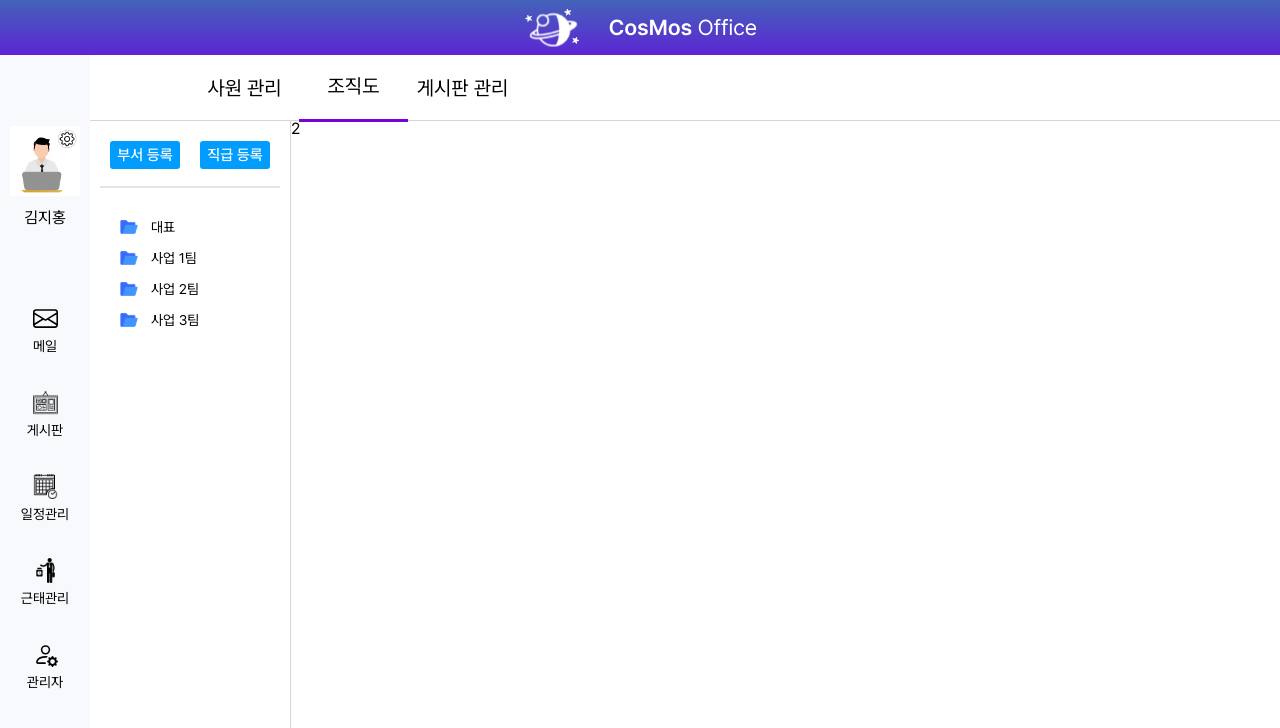
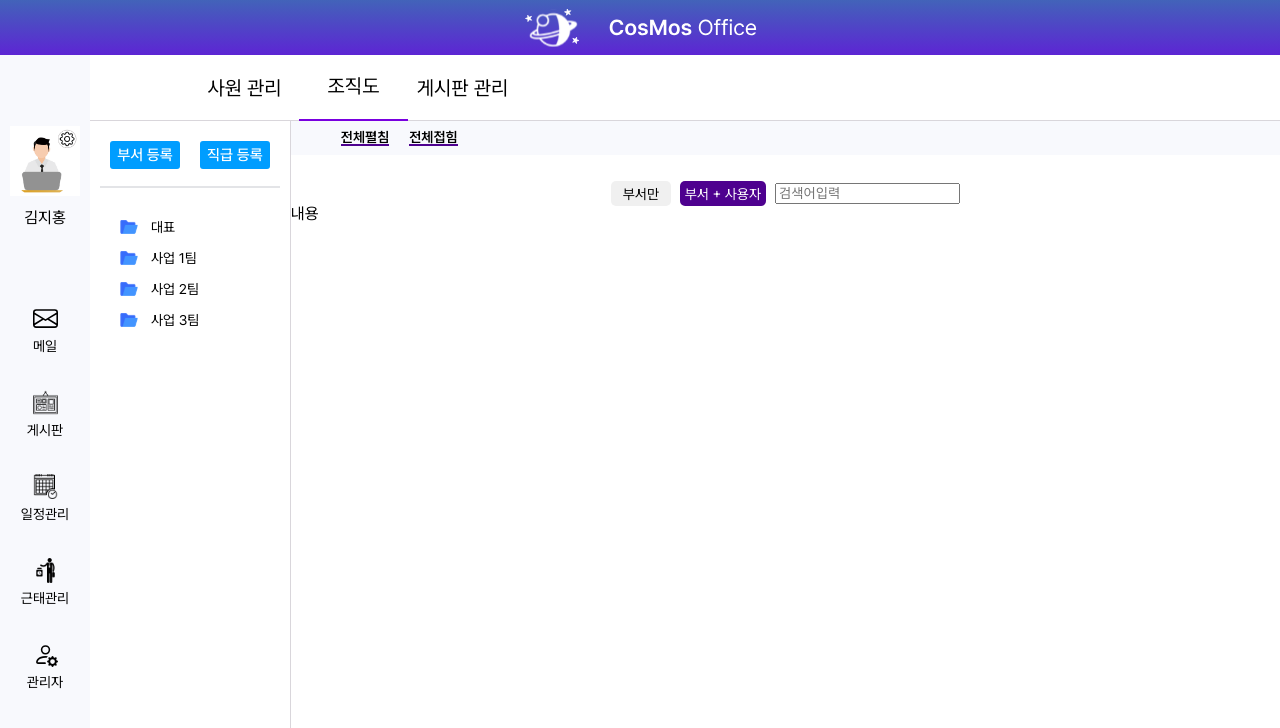
Before and after one commit to CosMos-Organization/cosmos-groupware-front, a React (Create React App) app: page /admin/org in a window 1280 px wide. Shown: the top 728 px of the page. Built offline with nearby package versions, Linux system fonts and the light colour scheme.

Commit message:
0319_최수환_조직도 레이아웃, 트리구조 준비

```diff
--- a/src/SCSS/pages/Admin_Organization.module.scss
+++ b/src/SCSS/pages/Admin_Organization.module.scss
@@ -1,3 +1,5 @@
+@import "../abstracts/color";
+
 .main {
     height: 100vh;
     display: flex;
@@ -89,13 +91,14 @@
                     margin-top: 30px;
                     display: grid;
                     gap: 13px;
+
                     .folder_box {
                         display: flex;
                         font-size: 14px;
                         font-weight: 400;
                         align-items: center;
 
-                        img{
+                        img {
                             margin-right: 13px;
                             width: 18px;
                             height: 18px;
@@ -103,6 +106,66 @@
                     }
                 }
             }
+
+            .right_box {
+                width: calc(100% - 200px);
+
+                .right_box_top {
+                    height: 34px;
+                    background-color: $sub-color;
+                    border: 0;
+                    display: flex;
+                    font-size: 16px;
+                    align-items: center;
+
+                    .fold_wrapper {
+                        display: flex;
+                        margin-left: 50px;
+                        gap: 20px;
+
+
+                        .fold_title {
+                            font-size: 14px;
+                            font-weight: 600;
+                            border-bottom: 2px solid #4E018F;
+                        }
+                    }
+                }
+
+                .right_box_content {
+
+                    .search_wrapper {
+                        display: flex;
+                        gap: 9px;
+                        justify-content: center;
+                        align-items: center;
+                        font-size: 14px;
+                        margin-top: 26px;
+
+                        .depart_btn {
+                            display: flex;
+                            justify-content: center;
+                            align-items: center;
+                            width: 60px;
+                            height: 25px;
+                            background-color: #F0F0F0;
+                            border-radius: 5px;
+                        }
+
+                        .comb_btn {
+                            display: flex;
+                            justify-content: center;
+                            align-items: center;
+                            width: 86px;
+                            height: 25px;
+                            background-color: #4E018F;
+                            border-radius: 5px;
+                            color: #FFFFFF;
+                        }
+
+                    }
+                }
+            }
         }
     }
 }
--- a/src/pages/Admin_Organization.jsx
+++ b/src/pages/Admin_Organization.jsx
@@ -63,7 +63,32 @@ const Admin_Organization = () => {
                     </div>
 
                     <div className={style.right_box}>
-                        2
+                        <div className={style.right_box_top}>
+                            <div className={style.fold_wrapper}>
+                                <div className={style.fold_title}>
+                                    전체펼침
+                                </div>
+                                <div className={style.fold_title}>
+                                    전체접힘
+                                </div>
+                            </div>
+                        </div>
+                        <div className={style.right_box_content}>
+                            <div className={style.search_wrapper}>
+                                <div className={style.depart_btn}>
+                                    부서만
+                                </div>
+                                <div className={style.comb_btn}>
+                                    부서 + 사용자
+                                </div>
+                                <div>
+                                    <input type="text" name="" id="" placeholder='검색어입력' />
+                                </div>
+                            </div>
+                            <div>
+                                내용
+                            </div>
+                        </div>
                     </div>
                 </div>
 
```
